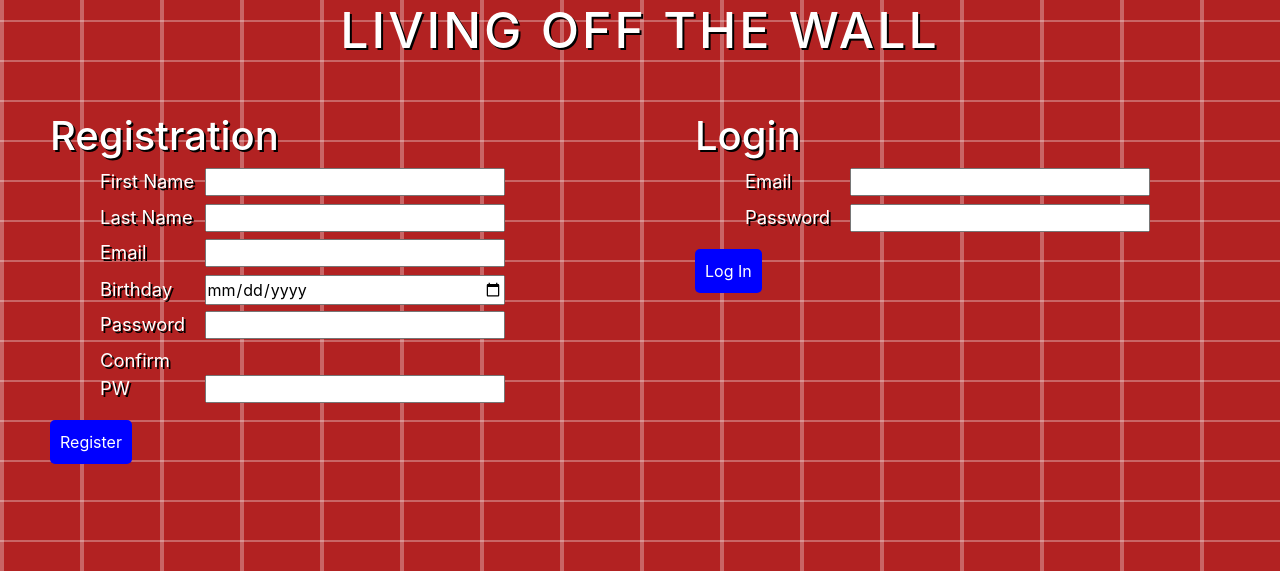
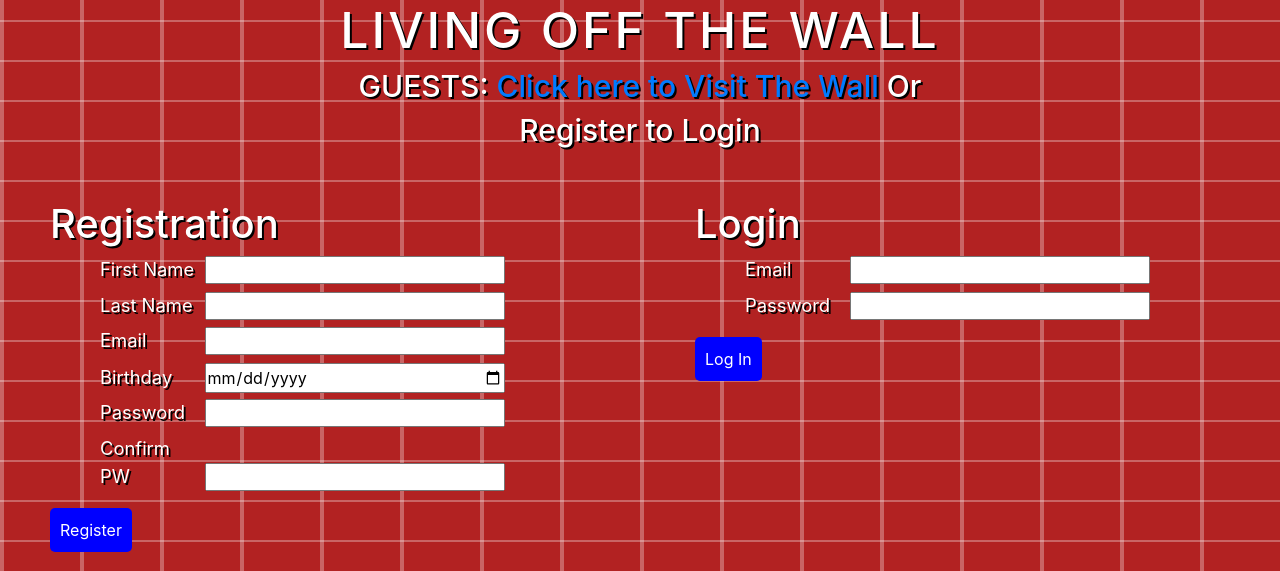
Before and after one commit to RevHam1/Living-Off-The-Wall-2, a Django app: page / in a window 1280 px wide. Shown: the top 571 px of the page. Run offline with Django 5.2, Linux system fonts and the light colour scheme; some libraries are stand-ins or nearby versions.

Commit message:
Added both public and private access to the wall

```diff
--- a/login/static/styles.css
+++ b/login/static/styles.css
@@ -84,6 +84,12 @@ input {
   flex-direction: column;
   align-items: center;
   justify-content: flex-start;
+}
+
+.move-left a {
+  margin-left: -243px; /* Adjust value to move further left */
+  color: white !important;
+  /* text-decoration: none; */
 }
 
 /* Title styling */
--- a/login/templates/login/index.html
+++ b/login/templates/login/index.html
@@ -26,6 +26,11 @@
 
       <div>
         <h1 class="title">LIVING OFF THE WALL</h1>
+        <h2 class="title-3">
+          GUESTS:
+          <a href="/wall"> Click here to Visit The Wall</a> Or
+        </h2>
+        <h2 class="title-3">Register to Login</h2>
       </div>
       <br />
 
--- a/login/urls.py
+++ b/login/urls.py
@@ -4,6 +4,7 @@ from . import views
 
 urlpatterns = [
     path('', views.index),
+    path("wall/", views.wall, name="wall"),
     path('register', views.register),
     path('login', views.login),
     # path('success', views.success),
--- a/login/views.py
+++ b/login/views.py
@@ -2,6 +2,7 @@ from mailbox import Message
 
 import bcrypt
 from django.contrib import messages
+from django.contrib.auth.decorators import login_required
 from django.shortcuts import get_object_or_404, redirect, render
 
 from .models import Comment, User, Wall_Message
@@ -11,30 +12,10 @@ from .models import Comment, User, Wall_Message
 def index(request):
     return render(request, "login/index.html")
 
+# def index(request):
+#     return redirect("/wall/")
+
 ## Register, Login, Logout FUNCTIONALITIES ##
-
-
-# def register(request):
-#     if request.method == "POST":
-#         errors = User.objects.create_validator(request.POST)
-#         if errors:
-#             for value in errors.values():
-#                 messages.error(request, value)
-#             return redirect('/')
-#         else:
-#             hashed_pw = bcrypt.hashpw(
-#                 request.POST['password'].encode(), bcrypt.gensalt()).decode()
-#             user = User.objects.create(
-#                 first_name=request.POST['first_name'],
-#                 last_name=request.POST['last_name'],
-#                 email=request.POST['email'],
-#                 birthday=request.POST['birthday'],
-#                 password=hashed_pw
-#             )
-#             request.session['user_id'] = user.id
-#             return redirect('/success')
-#     return redirect('/')
-
 def register(request):
     if request.method == "POST":
         errors = User.objects.create_validator(request.POST)
@@ -69,31 +50,7 @@ def login(request):
     return redirect('/')
 
 
-def wall(request):
-    if 'user_id' not in request.session:
-        messages.error(request, "You need to register or login!")
-        return redirect('/')
-
-    context = {
-        'user': User.objects.get(id=request.session['user_id']),
-        'all_messages': Wall_Message.objects.order_by('-created_at'),
-    }
-    # ✅ Update template reference
-    return render(request, "login/wall.html", context)
-
-# def login(request):
-#     if request.method == "POST":
-#         user = User.objects.filter(email=request.POST['email'])
-#         if user:
-#             user = user[0]
-#             if bcrypt.checkpw(request.POST['password'].encode(), user.password.encode()):
-#                 request.session['user_id'] = user.id
-#                 return redirect('/success')
-#         messages.error(request, "Email or password is incorrect")
-#     return redirect('/')
-
-
-# def success(request):
+# def wall(request):
 #     if 'user_id' not in request.session:
 #         messages.error(request, "You need to register or login!")
 #         return redirect('/')
@@ -102,80 +59,124 @@ def wall(request):
 #         'user': User.objects.get(id=request.session['user_id']),
 #         'all_messages': Wall_Message.objects.order_by('-created_at'),
 #     }
-#     return render(request, "login/success.html", context)
+#     # ✅ Update template reference
+#     return render(request, "login/wall.html", context)
+
+def wall(request):
+    context = {
+        # ✅ Show posts to everyone
+        "all_messages": Wall_Message.objects.order_by("-created_at")
+    }
+
+    # ✅ If logged in, show user details
+    if "user_id" in request.session:
+        context["user"] = User.objects.get(id=request.session["user_id"])
+
+    return render(request, "login/wall.html", context)
 
 
 def logout(request):
     request.session.flush()
     # request.session.clear()
-    return redirect('/')
+    return redirect('/wall')
 
 
-## Wall FUNCTIONALITY ##
-# CREATE Post, Comment-Integrate the ability to Post a message or comment on someone else’s message
-def create_mess(request):
-    if request.method == 'POST':
-        error = Wall_Message.objects.mess_validator(request.POST)
-        if error:
-            messages.error(request, error)
-            return redirect('/wall')
-        new_mess = Wall_Message.objects.create(
-            content=request.POST['content'],
-            poster=User.objects.get(id=request.session['user_id'])
-        )
-        print(new_mess)
-        return redirect('/wall')
-    return redirect('/')
-
-
-# READ POST
-# def profile(request, user_id):
-#     context = {
-#         'user': User.objects.get(id=user_id)
-#     }
-#     return render(request, "profile.html", context)
-
-# def profile(request, user_id):
-#     user = User.objects.get(id=user_id)
-#     return render(request, "profile.html", {"user": user})
-
+# profile post
 def profile(request, user_id):
     user = User.objects.get(id=user_id)
     # ✅ Ensure correct path
     return render(request, "login/profile.html", {"user": user})
 
 
-def create_comm(request):
-    if request.method == 'POST':
-        Comment.objects.create(
-            content=request.POST['content'],
-            poster=User.objects.get(id=request.session['user_id']),
-            wall_message=Wall_Message.objects.get(id=request.POST['message']),
-        )
-        return redirect('/wall')
-    return redirect('/')
+## Wall FUNCTIONALITY ##
+# CREATE Post, Comment-Integrate the ability to Post a message or comment on someone else’s message
 
 
+@login_required
+def create_mess(request):
+    if request.method == "POST":
+        new_mess = Wall_Message.objects.create(
+            content=request.POST["content"],
+            poster=User.objects.get(id=request.session["user_id"])
+        )
+        return redirect("/wall")
+    return redirect("/wall")
+
+
+@login_required
+def create_comm(request):
+    if request.method == "POST":
+        Comment.objects.create(
+            content=request.POST["content"],
+            poster=User.objects.get(id=request.session["user_id"]),
+            wall_message=Wall_Message.objects.get(id=request.POST["message"]),
+        )
+        return redirect("/wall")
+    return redirect("/wall")
+
+
+@login_required
 def like_message(request, message_id):
-    if 'user_id' not in request.session:
-        messages.error(request, "You need to register or login!")
-        return redirect('/')
-
-    user = User.objects.get(id=request.session['user_id'])
+    user = User.objects.get(id=request.session["user_id"])
     message = Wall_Message.objects.get(id=message_id)
     message.user_likes.add(user)
-    return redirect('/wall')
+    return redirect("/wall")
 
 
+@login_required
 def unlike_message(request, message_id):
-    if 'user_id' not in request.session:
-        messages.error(request, "You need to register or login!")
-        return redirect('/')
-
-    user = User.objects.get(id=request.session['user_id'])
+    user = User.objects.get(id=request.session["user_id"])
     message = Wall_Message.objects.get(id=message_id)
     message.user_likes.remove(user)
-    return redirect('/wall')
+    return redirect("/wall")
+
+
+# def create_mess(request):
+#     if request.method == 'POST':
+#         error = Wall_Message.objects.mess_validator(request.POST)
+#         if error:
+#             messages.error(request, error)
+#             return redirect('/wall')
+#         new_mess = Wall_Message.objects.create(
+#             content=request.POST['content'],
+#             poster=User.objects.get(id=request.session['user_id'])
+#         )
+#         print(new_mess)
+#         return redirect('/wall')
+#     return redirect('/')
+
+
+# def create_comm(request):
+#     if request.method == 'POST':
+#         Comment.objects.create(
+#             content=request.POST['content'],
+#             poster=User.objects.get(id=request.session['user_id']),
+#             wall_message=Wall_Message.objects.get(id=request.POST['message']),
+#         )
+#         return redirect('/wall')
+#     return redirect('/')
+
+
+# def like_message(request, message_id):
+#     if 'user_id' not in request.session:
+#         messages.error(request, "You need to register or login!")
+#         return redirect('/')
+
+#     user = User.objects.get(id=request.session['user_id'])
+#     message = Wall_Message.objects.get(id=message_id)
+#     message.user_likes.add(user)
+#     return redirect('/wall')
+
+
+# def unlike_message(request, message_id):
+#     if 'user_id' not in request.session:
+#         messages.error(request, "You need to register or login!")
+#         return redirect('/')
+
+#     user = User.objects.get(id=request.session['user_id'])
+#     message = Wall_Message.objects.get(id=message_id)
+#     message.user_likes.remove(user)
+#     return redirect('/wall')
 
 
 # DELETE MESSAGE-Implement delete functionality allowing users to delete only their own messages
@@ -200,25 +201,6 @@ def delete_mess_confirm(request, mess_id):
     })
 
 
-# def delete_mess_confirm(request, mess_id):
-#     message = Wall_Message.objects.get(id=mess_id)
-
-#     if request.method == "POST":
-#         message.delete()
-#         return redirect('/wall')
-
-#     return render(request, "login/delete_confirm.html", {"message": message})
-
-
-# def delete_comm_confirm(request, comm_id):
-#     comment = Comment.objects.get(id=comm_id)
-
-#     if request.method == "POST":
-#         comment.delete()
-#         return redirect('/wall')
-
-#     return render(request, "login/delete_confirm.html", {"comment": comment, "user": request.user})
-
 def delete_comm_confirm(request, comm_id):
     comment = get_object_or_404(Comment, id=comm_id)
     if request.method == "POST":
```
Also changed, not shown: login/templates/login/wall.html (+29 -15 lines).
